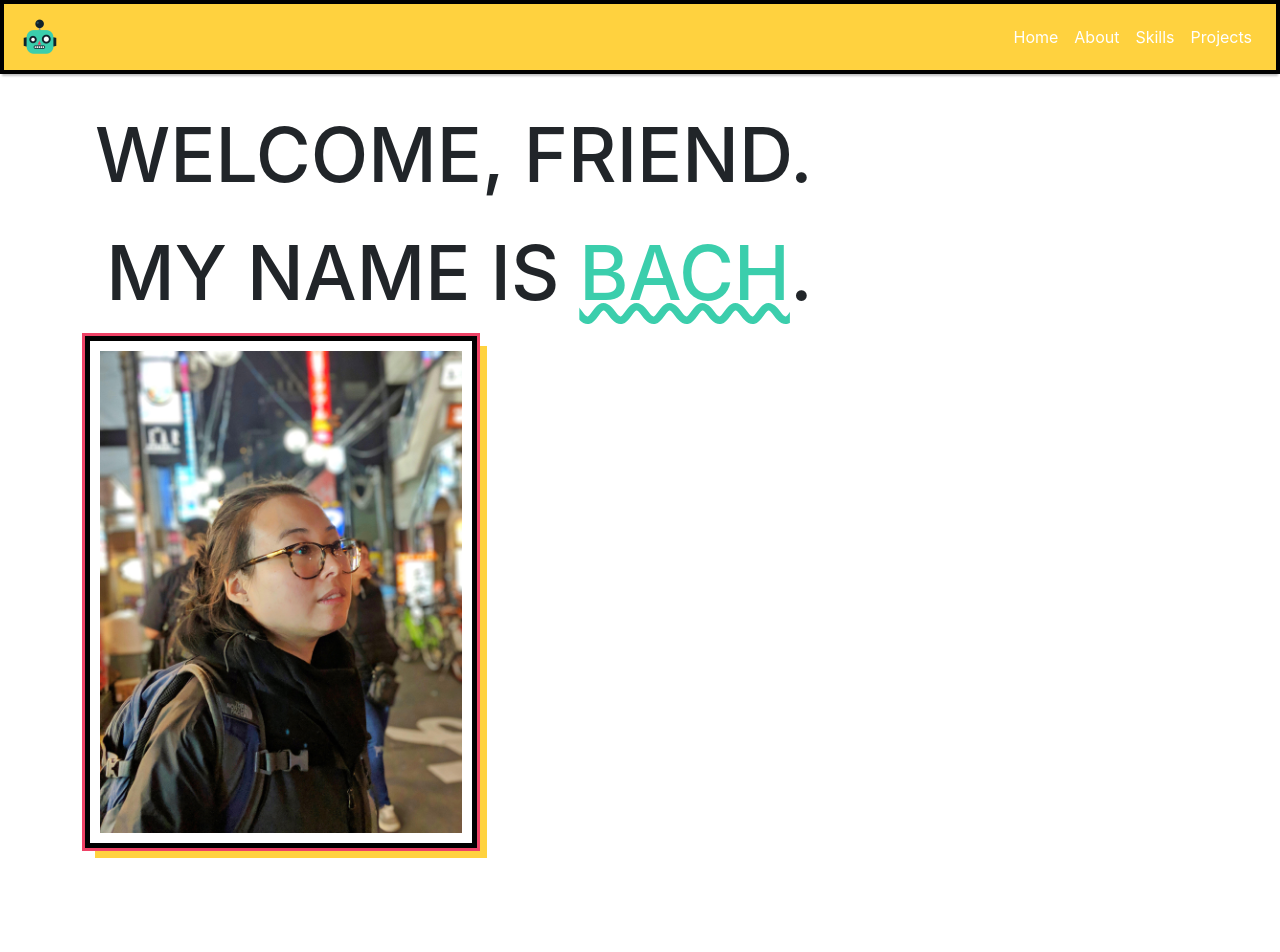
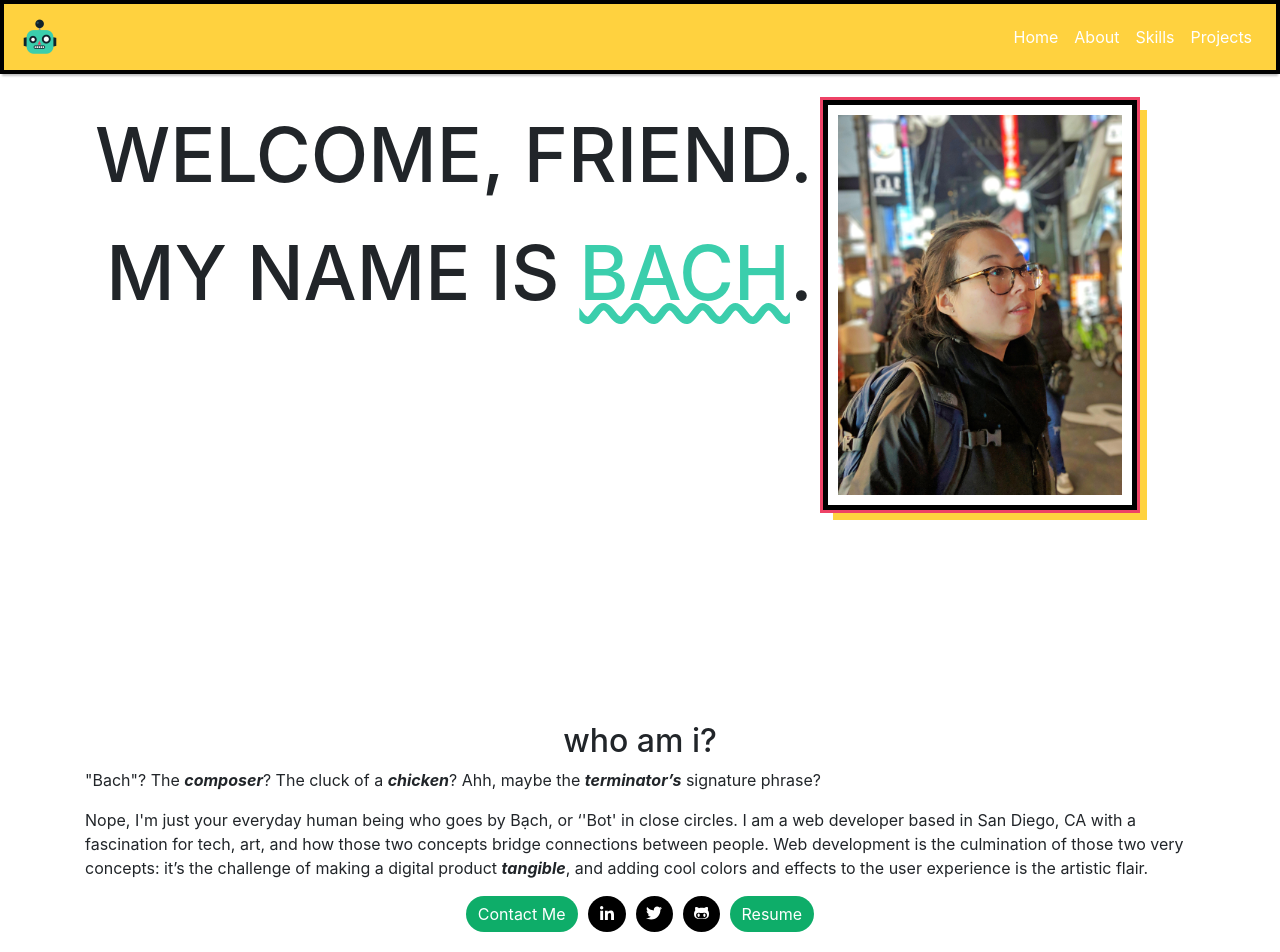
Before and after one commit to bndiep/portfolio_v1, a React (Create React App) app: page / in a window 1280 px wide. Shown: the top 952 px of the page. Built offline with nearby package versions, Linux system fonts and the light colour scheme.

Commit message:
changed social media icons to black and added mailto functionality for contact

```diff
--- a/src/components/About.js
+++ b/src/components/About.js
@@ -34,7 +34,7 @@ const AboutStyles = styled.div`
 
     .linkedin {
         margin: 0px 5px;
-        background-color: #EE4266;
+        background-color: #000;
         border: none;
         border-radius: 100%;
 
@@ -43,7 +43,7 @@ const AboutStyles = styled.div`
     .twitter {
         margin: 0px 5px;
         padding: 5px 10.5px;
-        background-color: #1DA1F2;
+        background-color: #000;
         border: none;
         border-radius: 100%;
     }
@@ -51,7 +51,7 @@ const AboutStyles = styled.div`
     .github-icon {
         margin: 0px 5px;
         padding: 5px 11px;
-        background-color: #540D6E;
+        background-color: #000;
         border: none;
         border-radius: 100%
     }
@@ -78,7 +78,12 @@ class About extends Component {
                     </div>
 
                     <div className="contact-links">
-                        <Button className="contact">Contact Me</Button>
+                        <Button
+                            className="contact"
+                            a href="mailto:bachdiep.dev@gmail.com"
+                            >
+                            Contact Me
+                        </Button>
                         <Button
                             className="linkedin"
                             a href="https://www.linkedin.com/in/bachdiep"
--- a/src/components/Home.js
+++ b/src/components/Home.js
@@ -24,7 +24,7 @@ const HomeStyles = styled.div`
 
     #headshot {
         float: right;
-        height: 40vw;
+        height: 32vw;
         width: auto;
         border: 5px solid black;
         outline: solid #EE4266;
```
